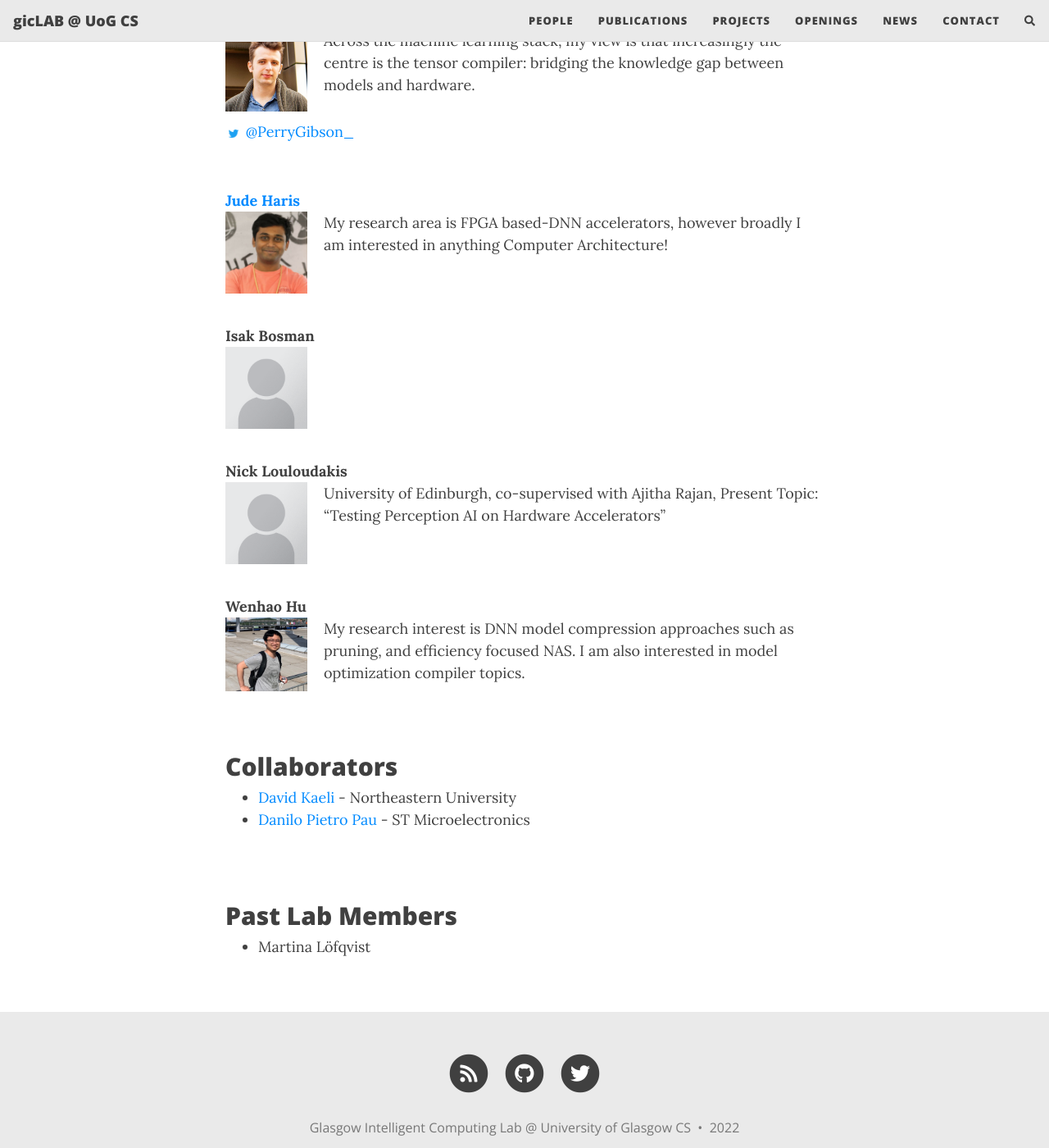
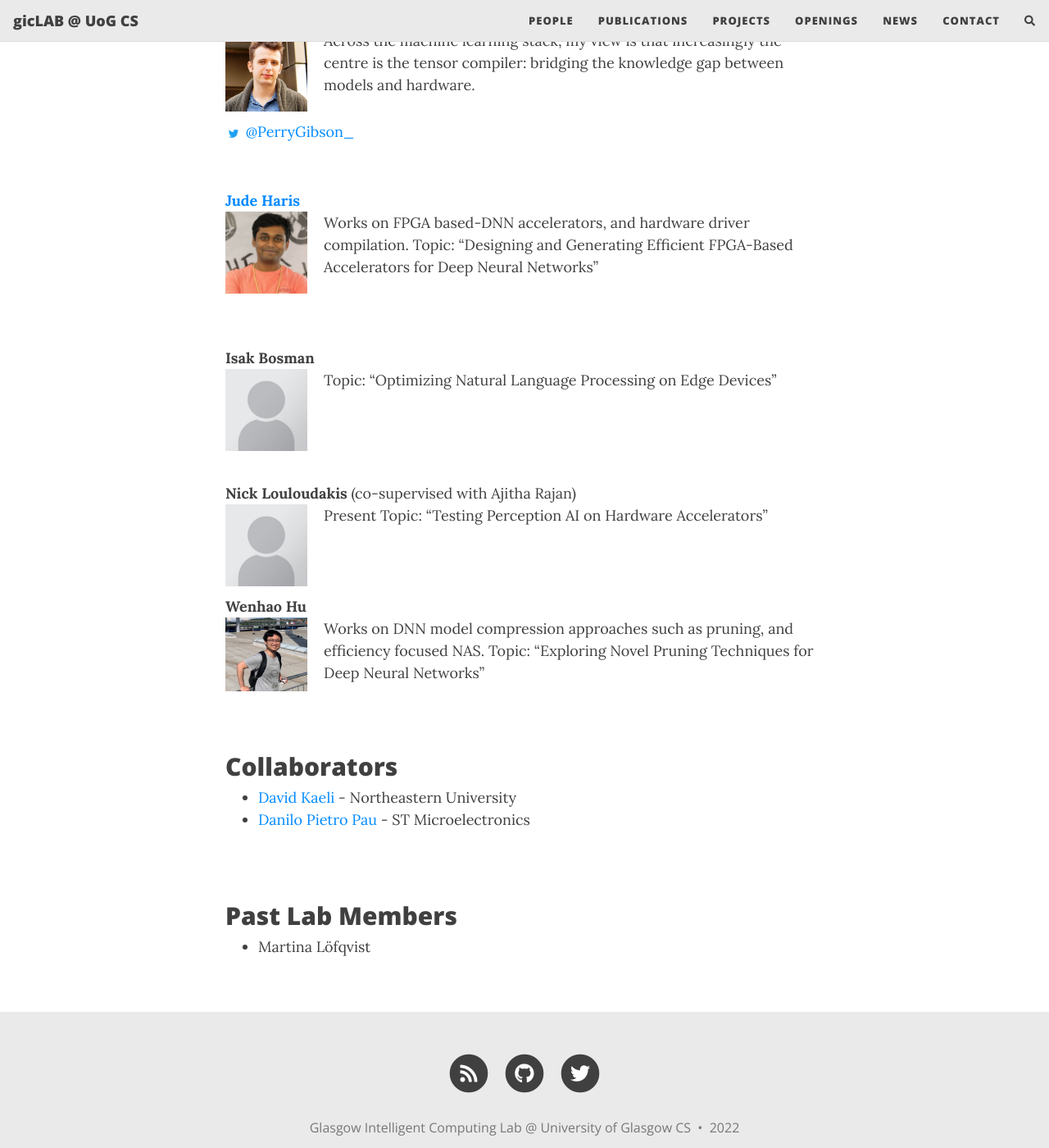
Before and after one commit to gicLAB/gicLAB.github.io, a Jekyll site: the page built from people.md, in a window 1280 px wide and 1400 px high, scrolled down 977 px. Shown: the whole window at 82% size. Built offline with Jekyll 4.4.1, drawn with Linux system fonts in a browser that asks for light colours; nearby versions of some CDN libraries; comment, search, counter and statistics services are not loaded.

Commit message:
Update people.md

```diff
--- a/people.md
+++ b/people.md
@@ -32,21 +32,24 @@ Across the machine learning stack, my view is that increasingly the centre is th
 <br><br>
 
 **[Jude Haris](gla.ac.uk/pgrs/judeharis/)** <br>  <img src="/assets/img/people/square_jude.jpg" width="100px" style="float: left; margin-right: 20px;">
-My research area is FPGA based-DNN accelerators, however broadly I am interested in anything Computer Architecture!
+Works on FPGA based-DNN accelerators, and hardware driver compilation.
+Topic: "Designing and Generating Efficient FPGA-Based Accelerators for Deep Neural Networks"
 <br><br>
 <br>
 
 **Isak Bosman** <br>  <img src="/assets/img/people/Portrait_placeholder.png" width="100px" style="float: left; margin-right: 20px;">
+Topic: "Optimizing Natural Language Processing on Edge Devices"
 <br><br>
 <br><br>
 
-**Nick Louloudakis** <br>  <img src="/assets/img/people/Portrait_placeholder.png" width="100px" style="float: left; margin-right: 20px;">
-University of Edinburgh, co-supervised with Ajitha Rajan, Present Topic: "Testing Perception AI on Hardware Accelerators"
+**Nick Louloudakis** (co-supervised with Ajitha Rajan) <br>  <img src="/assets/img/people/Portrait_placeholder.png" width="100px" style="float: left; margin-right: 20px;">
+Present Topic: "Testing Perception AI on Hardware Accelerators"
 <br><br>
 <br>
 
 **Wenhao Hu** <br>  <img src="/assets/img/people/wenhao.png" width="100px" style="float: left; margin-right: 20px;">
-My research interest is DNN model compression approaches such as pruning, and efficiency focused NAS. I am also interested in model optimization compiler topics.
+Works on DNN model compression approaches such as pruning, and efficiency focused NAS.
+Topic: "Exploring Novel Pruning Techniques for Deep Neural Networks"
 <br><br>
 <br>
 
```
